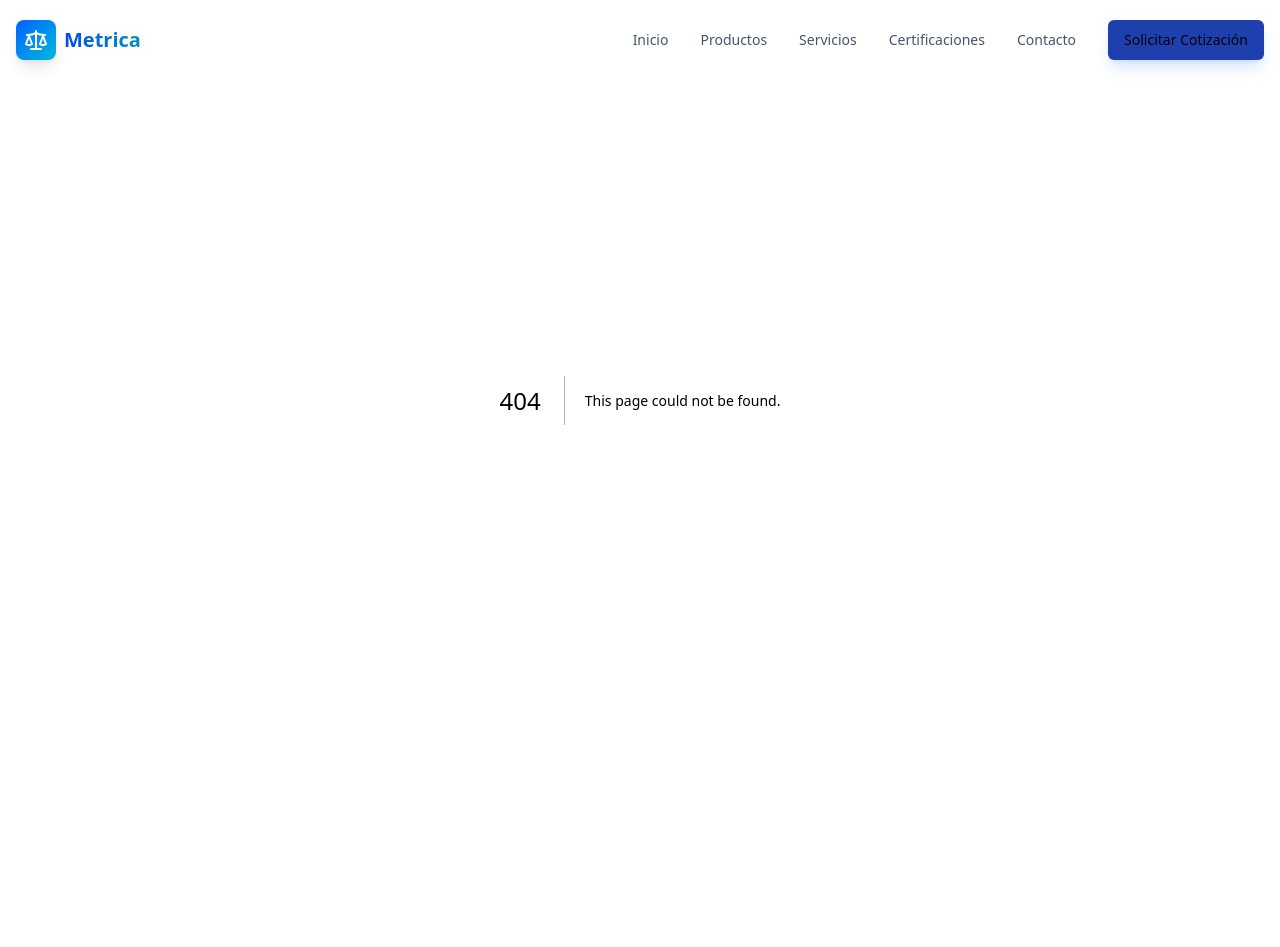
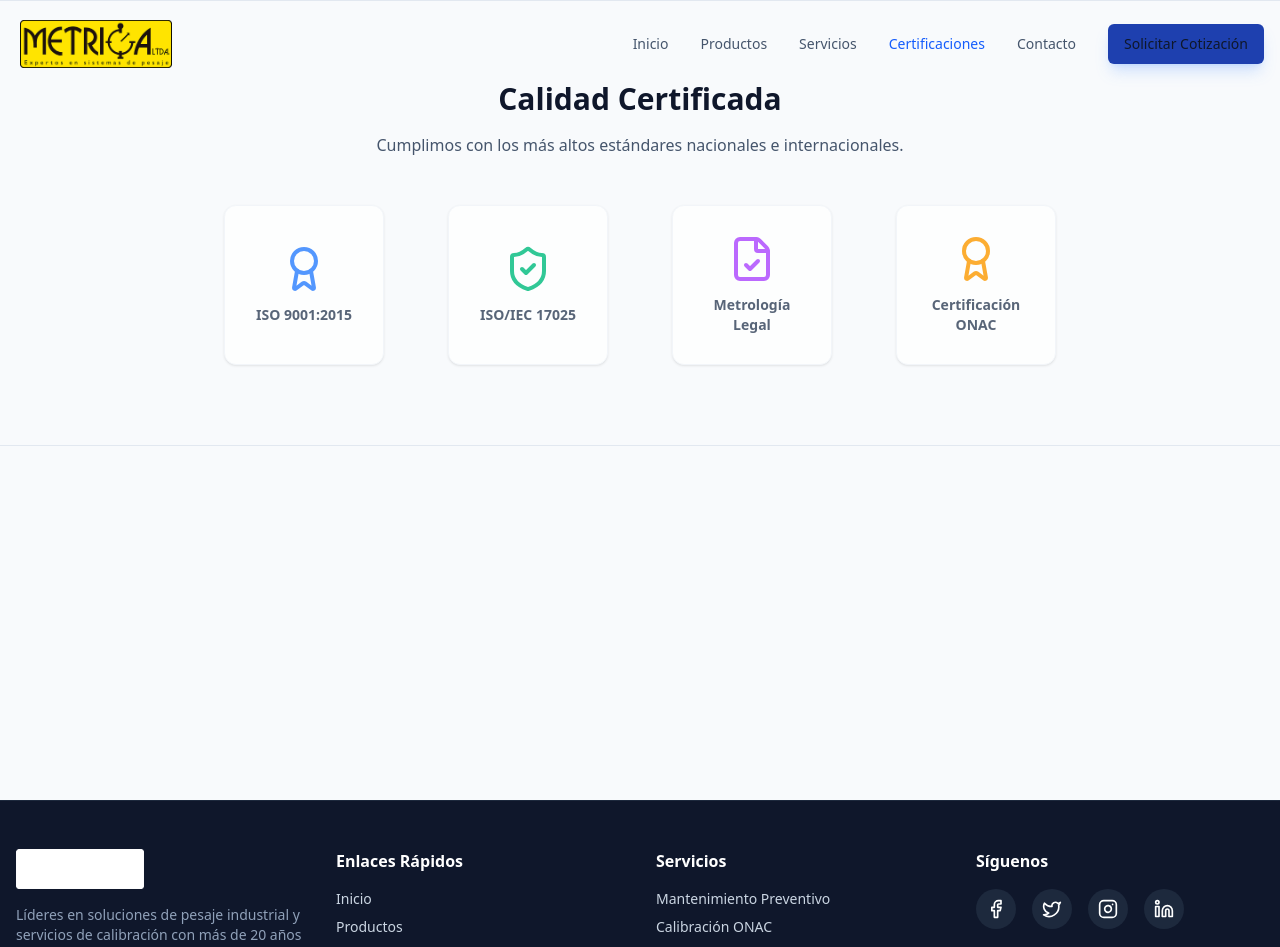
Before and after one commit to Sis-MET/p_web_metricaltda, a Next.js app: page /certificaciones in a window 1280 px wide. Before the commit this address had no page. Shown: the top 947 px of the page. Before the commit the page ends 800 px from the top, so only its background shows below. Built offline with nearby package versions, Linux system fonts and the light colour scheme.

Commit message:
cambios iniciales

```diff
--- /dev/null
+++ b/src/app/certificaciones/page.tsx
@@ -0,0 +1,9 @@
+import { Certifications } from "@/components/sections/Certifications";
+
+export default function CertificationsPage() {
+  return (
+    <main className="min-h-screen">
+      <Certifications />
+    </main>
+  );
+}
--- /dev/null
+++ b/src/app/contacto/page.tsx
@@ -0,0 +1,9 @@
+import { Contact } from "@/components/sections/Contact";
+
+export default function ContactPage() {
+  return (
+    <main className="min-h-screen">
+      <Contact />
+    </main>
+  );
+}
--- a/src/app/layout.tsx
+++ b/src/app/layout.tsx
@@ -2,6 +2,7 @@ import type { Metadata } from "next";
 import { Geist, Geist_Mono } from "next/font/google";
 import "./globals.css";
 import { Header } from "@/components/layout/Header";
+import { Footer } from "@/components/layout/Footer";
 
 const geistSans = Geist({
   variable: "--font-geist-sans",
@@ -30,6 +31,7 @@ export default function RootLayout({
       >
         <Header />
         {children}
+        <Footer />
       </body>
     </html>
   );
--- a/src/app/page.tsx
+++ b/src/app/page.tsx
@@ -3,7 +3,6 @@ import { Products } from "@/components/sections/Products";
 import { Services } from "@/components/sections/Services";
 import { Certifications } from "@/components/sections/Certifications";
 import { Contact } from "@/components/sections/Contact";
-import { Footer } from "@/components/layout/Footer";
 
 export default function Home() {
   return (
@@ -13,7 +12,6 @@ export default function Home() {
       <Services />
       <Certifications />
       <Contact />
-      <Footer />
     </main>
   );
 }
--- /dev/null
+++ b/src/app/productos/page.tsx
@@ -0,0 +1,9 @@
+import { Products } from "@/components/sections/Products";
+
+export default function ProductsPage() {
+  return (
+    <main className="min-h-screen">
+      <Products />
+    </main>
+  );
+}
--- /dev/null
+++ b/src/app/servicios/page.tsx
@@ -0,0 +1,9 @@
+import { Services } from "@/components/sections/Services";
+
+export default function ServicesPage() {
+  return (
+    <main className="min-h-screen">
+      <Services />
+    </main>
+  );
+}
--- a/src/components/layout/Footer.tsx
+++ b/src/components/layout/Footer.tsx
@@ -1,5 +1,6 @@
 import Link from "next/link";
-import { Scale, Facebook, Twitter, Instagram, Linkedin } from "lucide-react";
+import Image from "next/image";
+import { Facebook, Twitter, Instagram, Linkedin } from "lucide-react";
 
 export function Footer() {
   return (
@@ -9,10 +10,14 @@ export function Footer() {
 
           <div className="space-y-4">
             <div className="flex items-center gap-2">
-                <div className="w-8 h-8 bg-blue-600 rounded flex items-center justify-center text-white">
-                    <Scale className="w-5 h-5" />
+                <div className="relative w-32 h-10">
+                    <Image
+                        src="/images/logo/logoMetrica2.png"
+                        alt="Metrica Logo"
+                        fill
+                        className="object-contain brightness-0 invert"
+                    />
                 </div>
-                <span className="text-xl font-bold text-white">Metrica</span>
             </div>
             <p className="text-slate-400 text-sm">
               Líderes en soluciones de pesaje industrial y servicios de calibración con más de 20 años de experiencia.
--- a/src/components/layout/Header.tsx
+++ b/src/components/layout/Header.tsx
@@ -2,18 +2,19 @@
 
 import { useState, useEffect } from "react";
 import Link from "next/link";
+import Image from "next/image";
 import { usePathname } from "next/navigation";
 import { motion, AnimatePresence } from "framer-motion";
-import { Menu, X, Scale } from "lucide-react";
+import { Menu, X } from "lucide-react";
 import { Button } from "@/components/ui/Button";
 import { cn } from "@/lib/utils";
 
 const navItems = [
   { name: "Inicio", href: "/" },
-  { name: "Productos", href: "#productos" },
-  { name: "Servicios", href: "#servicios" },
-  { name: "Certificaciones", href: "#certificaciones" },
-  { name: "Contacto", href: "#contacto" },
+  { name: "Productos", href: "/productos" },
+  { name: "Servicios", href: "/servicios" },
+  { name: "Certificaciones", href: "/certificaciones" },
+  { name: "Contacto", href: "/contacto" },
 ];
 
 export function Header() {
@@ -40,13 +41,17 @@ export function Header() {
     >
       <div className="container mx-auto px-4 flex items-center justify-between">
         {/* Logo */}
+        {/* Logo */}
         <Link href="/" className="flex items-center gap-2 group">
-          <div className="w-10 h-10 bg-gradient-to-br from-blue-600 to-cyan-500 rounded-lg flex items-center justify-center text-white shadow-lg group-hover:scale-105 transition-transform">
-            <Scale className="w-6 h-6" />
+          <div className="relative w-40 h-12">
+             <Image
+              src="/images/logo/logoMetrica2.png"
+              alt="Metrica Logo"
+              fill
+              className="object-contain"
+              priority
+             />
           </div>
-          <span className="text-xl font-bold bg-clip-text text-transparent bg-gradient-to-r from-blue-700 to-cyan-600 dark:from-blue-400 dark:to-cyan-300">
-            Metrica
-          </span>
         </Link>
 
         {/* Desktop Navigation */}
@@ -65,9 +70,11 @@ export function Header() {
               {item.name}
             </Link>
           ))}
-          <Button variant="default" className="shadow-lg shadow-blue-500/20">
-            Solicitar Cotización
-          </Button>
+          <Link href="/contacto">
+            <Button variant="default" className="shadow-lg shadow-blue-500/20">
+              Solicitar Cotización
+            </Button>
+          </Link>
         </nav>
 
         {/* Mobile Menu Button */}
@@ -99,7 +106,9 @@ export function Header() {
                   {item.name}
                 </Link>
               ))}
-              <Button className="w-full mt-2">Solicitar Cotización</Button>
+              <Link href="/contacto" onClick={() => setIsMobileMenuOpen(false)}>
+                <Button className="w-full mt-2">Solicitar Cotización</Button>
+              </Link>
             </nav>
           </motion.div>
         )}
```
Also changed, not shown: public/images/logo/logoMetrica2.png (added).
